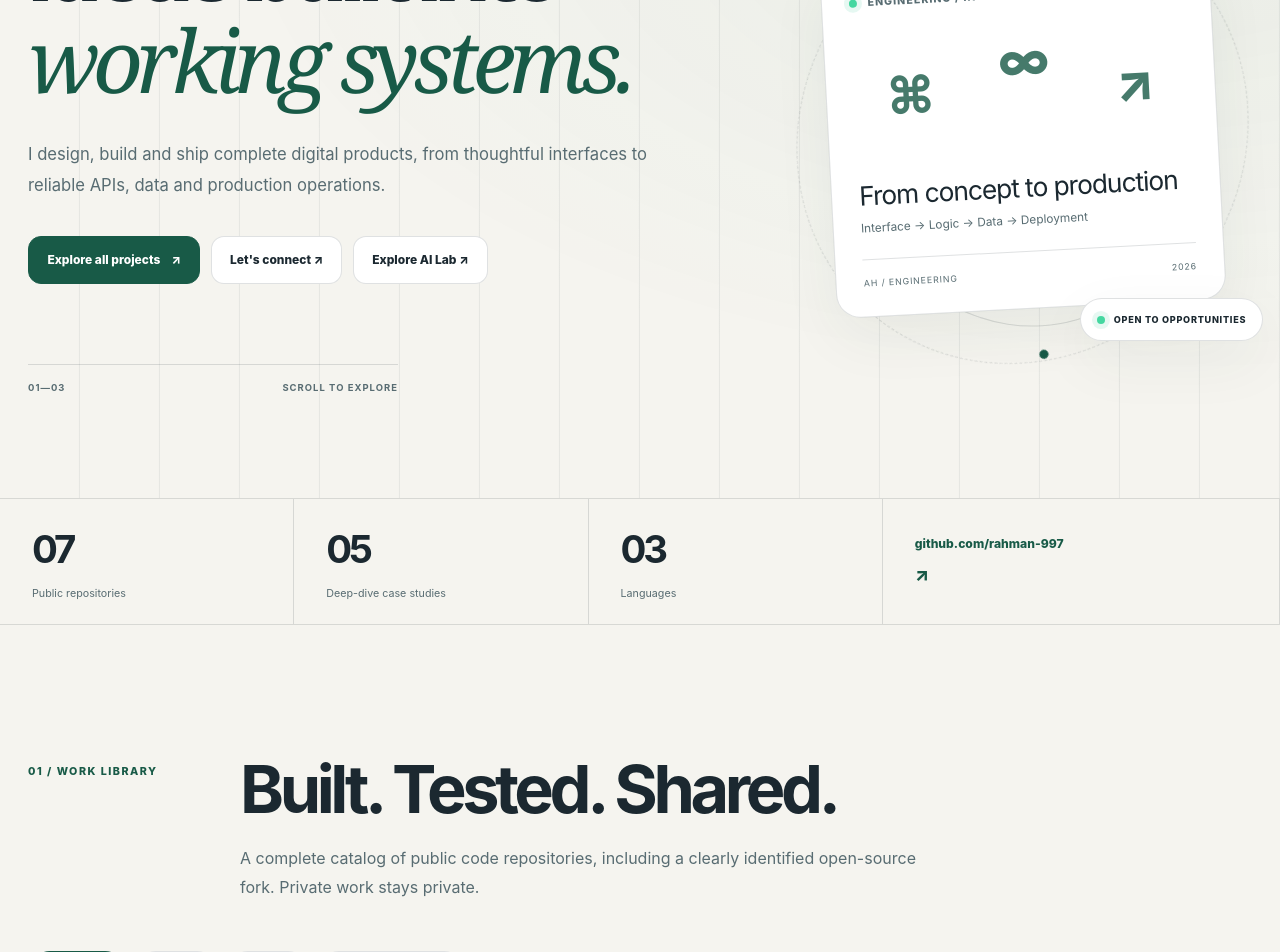
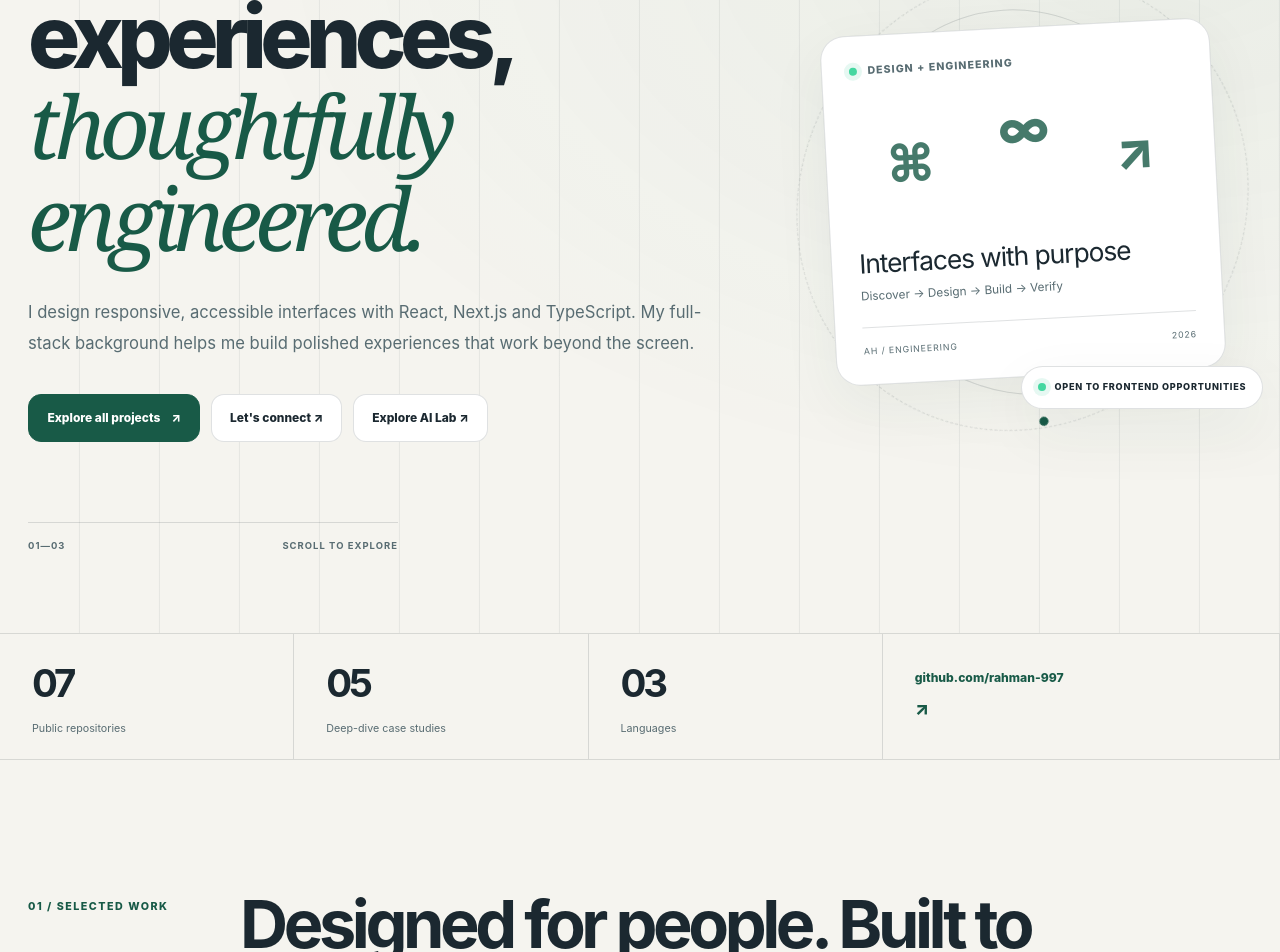
Before and after one commit to rahman-997/portfolio, a Next.js app: page / in a window 1280 px wide. Shown: the part 340-1292 px from the top of the page. Built offline with nearby package versions, Linux system fonts and the light colour scheme.

Commit message:
feat(i18n): frontend-first copy in English Arabic and Turkish

```diff
--- a/app/experience/locale.ts
+++ b/app/experience/locale.ts
@@ -4,29 +4,29 @@ export const localeHome = (locale: Locale) => locale === "en" ? "/" : `/${locale
 
 export const TEXT = {
   en: {
-    skip: "Skip to content", role: "Software Engineer · Full-Stack Developer",
+    skip: "Skip to content", role: "Frontend Engineer · UI/UX Designer",
     navWork: "Projects", navAtlas: "AI Lab", navAbout: "About", navResume: "Résumé",
-    hello: "Independent software engineering / Istanbul, Türkiye", heroTop: "Ideas built into",
-    heroBottom: "working systems.", heroLead: "I design, build and ship complete digital products, from thoughtful interfaces to reliable APIs, data and production operations.",
+    hello: "Frontend engineering & product design / Istanbul, Türkiye", heroTop: "Digital experiences,",
+    heroBottom: "thoughtfully engineered.", heroLead: "I design responsive, accessible interfaces with React, Next.js and TypeScript. My full-stack background helps me build polished experiences that work beyond the screen.",
     workButton: "Explore all projects", contactButton: "Let's connect", scrollLabel: "SCROLL TO EXPLORE",
-    dashboard: "ENGINEERING / IN MOTION", visualTitle: "From concept to production",
-    visualDetail: "Interface → Logic → Data → Deployment", availability: "OPEN TO OPPORTUNITIES",
+    dashboard: "DESIGN + ENGINEERING", visualTitle: "Interfaces with purpose",
+    visualDetail: "Discover → Design → Build → Verify", availability: "OPEN TO FRONTEND OPPORTUNITIES",
     metricProjects: "Public repositories", metricStudies: "Deep-dive case studies", metricLanguages: "Languages",
     atlasEyebrow: "INTERACTIVE SYSTEMS", atlasTitle: "Explore the engineering beneath the surface.",
-    projectEyebrow: "01 / WORK LIBRARY", projectTitle: "Built. Tested. Shared.",
-    projectLead: "A complete catalog of public code repositories, including a clearly identified open-source fork. Private work stays private.",
+    projectEyebrow: "01 / SELECTED WORK", projectTitle: "Designed for people. Built to work.",
+    projectLead: "Explore real frontend products, multilingual dashboards, PWAs and the architecture behind them. The public source catalog includes a clearly labeled upstream fork; private work stays private.",
     filterAll: "All projects", filterProduct: "Products", filterBackend: "Backend", filterTools: "Tools & open source",
     caseStudy: "Case study (EN)", live: "Live demo", source: "Source code", fork: "Open-source fork",
     original: "Original project", noDemo: "Code repository", projectCount: "projects",
-    systemEyebrow: "02 / APPROACH", systemTitle: "Make the whole journey dependable.",
-    systemLead: "A polished interface is only the beginning. I connect it to maintainable services, clear data ownership and useful automated tests.",
+    systemEyebrow: "02 / APPROACH", systemTitle: "Thoughtful interfaces. Reliable engineering.",
+    systemLead: "I start with accessible, responsive design and clear interactions, then connect the experience to maintainable services and useful automated checks.",
     systemCards: [
       {title:"Experience",text:"Accessible, fast interfaces built for real people and real devices."},
       {title:"Architecture",text:"Explicit boundaries across APIs, data, queues and system behavior."},
       {title:"Verification",text:"Tests, security checks and production monitoring that keep work trustworthy."}
     ],
     aboutEyebrow: "03 / ABOUT", aboutTitle: "Curiosity meets engineering discipline.",
-    aboutText: "I'm Abdulrahman Hajar, a software engineer and Computer Engineering student at Nişantaşı University in Istanbul. I work across frontend, backend, AI integrations and reliability, with an emphasis on products that do more than look good.",
+    aboutText: "I'm Abdulrahman Hajar, a frontend-focused software engineer and Computer Engineering student at Nişantaşı University in Istanbul. I build carefully crafted React experiences and support them with full-stack engineering, accessibility and testing.",
     aboutNote: "Computer Engineering · Nişantaşı University",
     endTitle: "Have an idea worth building?", endText: "Explore the code, see the live products or connect to discuss engineering opportunities.",
     github: "GitHub profile", linkedIn: "Connect on LinkedIn", top: "Back to top",
@@ -35,29 +35,29 @@ export const TEXT = {
     otherLocaleNote: "Detailed legacy case studies and résumé remain available in English."
   },
   ar: {
-    skip: "تخطَّ إلى المحتوى", role: "مهندس برمجيات · مطوّر متكامل",
+    skip: "تخطَّ إلى المحتوى", role: "مهندس واجهات أمامية · مصمّم UI/UX",
     navWork: "المشاريع", navAtlas: "مختبر الذكاء الاصطناعي", navAbout: "عني", navResume: "السيرة الذاتية",
-    hello: "هندسة برمجيات مستقلة / إسطنبول، تركيا", heroTop: "أحوّل الأفكار إلى",
-    heroBottom: "أنظمة تعمل فعلاً.", heroLead: "أصمّم وأطوّر وأطلق منتجات رقمية متكاملة، من الواجهات المدروسة إلى واجهات البرمجة والبيانات والأنظمة الإنتاجية الموثوقة.",
+    hello: "تطوير واجهات وتجارب رقمية / إسطنبول، تركيا", heroTop: "أصمّم واجهات جميلة،",
+    heroBottom: "وأبني تجارب تعمل بذكاء.", heroLead: "أطوّر واجهات سريعة ومتجاوبة وسهلة الوصول باستخدام React وNext.js وTypeScript، مع خبرة Full-Stack تضمن تجربة متكاملة لا تقتصر على المظهر.",
     workButton: "استعرض جميع المشاريع", contactButton: "لنتواصل", scrollLabel: "اكتشف المزيد",
-    dashboard: "هندسة / قيد التطوير", visualTitle: "من الفكرة إلى الإطلاق",
-    visualDetail: "واجهة ← منطق العمل ← البيانات ← النشر", availability: "متاح لفرص جديدة",
+    dashboard: "تصميم + هندسة", visualTitle: "واجهات لها هدف",
+    visualDetail: "اكتشاف ← تصميم ← تطوير ← تحقق", availability: "متاح لفرص تطوير الواجهات",
     metricProjects: "مستودعات عامة", metricStudies: "دراسات تقنية مفصلة", metricLanguages: "لغات",
     atlasEyebrow: "أنظمة تفاعلية", atlasTitle: "اكتشف الهندسة التي تقف خلف التجربة.",
-    projectEyebrow: "01 / مكتبة الأعمال", projectTitle: "مشاريع حقيقية. وكود متاح.",
-    projectLead: "معرض لجميع مستودعات الكود العامة، مع تمييز المشاريع الأصلية عن النسخ المتفرعة من المصادر المفتوحة. تبقى المشاريع الخاصة غير منشورة.",
+    projectEyebrow: "01 / أعمال مختارة", projectTitle: "تجارب للناس. وتنفيذ هندسي متقن.",
+    projectLead: "منتجات ويب ولوحات بيانات متعددة اللغات وتطبيقات PWA، مع الكود العام ودراسات التنفيذ. النسخ المتفرعة مميّزة بوضوح والمشاريع الخاصة لا تُنشر.",
     filterAll: "كل المشاريع", filterProduct: "المنتجات", filterBackend: "الخلفية", filterTools: "الأدوات والمصادر المفتوحة",
     caseStudy: "دراسة المشروع (EN)", live: "التجربة الحية", source: "الكود المصدري", fork: "نسخة متفرعة مفتوحة المصدر",
     original: "مشروع أصلي", noDemo: "مستودع المشروع", projectCount: "مشاريع",
-    systemEyebrow: "02 / طريقة العمل", systemTitle: "أهتم برحلة المنتج كاملة.",
-    systemLead: "الواجهة الجميلة مجرد البداية. أربطها بخدمات قابلة للصيانة وملكية واضحة للبيانات واختبارات تلقائية مفيدة.",
+    systemEyebrow: "02 / طريقة العمل", systemTitle: "واجهات مدروسة. وهندسة موثوقة.",
+    systemLead: "أبدأ بتجربة مستخدم متجاوبة وسهلة الوصول، وأربطها بخدمات قابلة للصيانة واختبارات فعلية.",
     systemCards: [
       {title:"التجربة",text:"واجهات سريعة وسهلة الوصول، مصممة لأشخاص وأجهزة حقيقية."},
       {title:"الهندسة",text:"حدود واضحة بين واجهات البرمجة والبيانات والمهام الخلفية."},
       {title:"التحقق",text:"اختبارات وفحوص أمان ومراقبة للإنتاج تمنح النتائج مصداقية."}
     ],
     aboutEyebrow: "03 / نبذة", aboutTitle: "فضول تقني وانضباط هندسي.",
-    aboutText: "أنا عبدالرحمن حجار، مهندس برمجيات وطالب هندسة حاسوب في جامعة نيشانتاشي في إسطنبول. أعمل على الواجهات والخدمات الخلفية وتكاملات الذكاء الاصطناعي وموثوقية الأنظمة، مع التركيز على المنتجات التي تتجاوز المظهر الجميل.",
+    aboutText: "أنا عبد الرحمن حجار، مهندس برمجيات متخصص بتطوير الواجهات الأمامية وطالب هندسة حاسوب في جامعة نيشانتاشي بإسطنبول. أهتم بتجربة المستخدم وإمكانية الوصول، وأستخدم خبرتي Full-Stack لبناء منتجات متماسكة وقابلة للاختبار.",
     aboutNote: "هندسة الحاسوب · جامعة نيشانتاشي",
     endTitle: "عندك فكرة تستحق التنفيذ؟", endText: "استكشف الكود، جرّب المنتجات أو تواصل معي لمناقشة فرص هندسة البرمجيات.",
     github: "حساب GitHub", linkedIn: "تواصل عبر LinkedIn", top: "العودة للأعلى",
@@ -66,29 +66,29 @@ export const TEXT = {
     otherLocaleNote: "دراسات الحالة التقنية السابقة والسيرة الذاتية متوفرة بالإنجليزية."
   },
   tr: {
-    skip: "İçeriğe geç", role: "Yazılım Mühendisi · Full-Stack Geliştirici",
+    skip: "İçeriğe geç", role: "Frontend Mühendisi · UI/UX Tasarımcısı",
     navWork: "Projeler", navAtlas: "Yapay Zekâ Lab", navAbout: "Hakkımda", navResume: "Özgeçmiş",
-    hello: "Bağımsız yazılım mühendisliği / İstanbul, Türkiye", heroTop: "Fikirleri çalışan",
-    heroBottom: "sistemlere dönüştürüyorum.", heroLead: "Düşünülmüş arayüzlerden güvenilir API'lere, veri altyapılarına ve canlı operasyonlara kadar uçtan uca dijital ürünler tasarlıyor, geliştiriyor ve yayımlıyorum.",
+    hello: "Frontend geliştirme ve ürün tasarımı / İstanbul, Türkiye", heroTop: "Özenle tasarlanmış",
+    heroBottom: "dijital deneyimler.", heroLead: "React, Next.js ve TypeScript ile duyarlı, erişilebilir arayüzler geliştiriyorum. Full-stack deneyimimle tasarımın arkasındaki sistemi de sağlam kuruyorum.",
     workButton: "Tüm projeleri keşfet", contactButton: "İletişime geç", scrollLabel: "KEŞFETMEK İÇİN KAYDIR",
-    dashboard: "MÜHENDİSLİK / CANLI", visualTitle: "Fikirden üretime",
-    visualDetail: "Arayüz → İş mantığı → Veri → Dağıtım", availability: "FIRSATLARA AÇIK",
+    dashboard: "TASARIM + MÜHENDİSLİK", visualTitle: "Amaca yönelik arayüzler",
+    visualDetail: "Keşfet → Tasarla → Geliştir → Doğrula", availability: "FRONTEND FIRSATLARINA AÇIK",
     metricProjects: "Herkese açık depolar", metricStudies: "Teknik proje incelemeleri", metricLanguages: "Dil",
     atlasEyebrow: "ETKİLEŞİMLİ SİSTEMLER", atlasTitle: "Deneyimin arkasındaki mühendisliği keşfedin.",
-    projectEyebrow: "01 / PROJE KÜTÜPHANESİ", projectTitle: "Geliştirildi. Test edildi. Paylaşıldı.",
-    projectLead: "Açık kaynak fork'u açıkça belirtilmiş tüm herkese açık kod depoları. Özel çalışmalar gizli tutulur.",
+    projectEyebrow: "01 / SEÇİLİ ÇALIŞMALAR", projectTitle: "İnsan odaklı tasarım. Çalışan ürünler.",
+    projectLead: "Çok dilli panoları, PWA deneyimlerini ve teknik altyapıyı keşfedin. Açık kaynak fork'u açıkça belirtilir; özel projeler gizli kalır.",
     filterAll: "Tüm projeler", filterProduct: "Ürünler", filterBackend: "Backend", filterTools: "Araçlar ve açık kaynak",
     caseStudy: "Teknik inceleme (EN)", live: "Canlı demo", source: "Kaynak kod", fork: "Açık kaynak fork'u",
     original: "Özgün proje", noDemo: "Kod deposu", projectCount: "proje",
-    systemEyebrow: "02 / YAKLAŞIM", systemTitle: "Tüm sürecin güvenilir olmasını sağlıyorum.",
-    systemLead: "İyi bir arayüz yalnızca başlangıç. Bakımı kolay servisleri, net veri sahipliğini ve anlamlı otomatik testleri bir araya getiriyorum.",
+    systemEyebrow: "02 / YAKLAŞIM", systemTitle: "Özenli arayüzler. Güvenilir mühendislik.",
+    systemLead: "Erişilebilir ve duyarlı bir arayüzle başlayıp deneyimi sürdürülebilir servisler ve otomatik testlerle destekliyorum.",
     systemCards: [
       {title:"Deneyim",text:"Gerçek insanlara ve cihazlara yönelik erişilebilir, hızlı arayüzler."},
       {title:"Mimari",text:"API, veri, kuyruk ve sistem davranışlarında açık sorumluluklar."},
       {title:"Doğrulama",text:"Güvenilir teslimatlar için testler, güvenlik denetimleri ve üretim izlemesi."}
     ],
     aboutEyebrow: "03 / HAKKIMDA", aboutTitle: "Merak, mühendislik disipliniyle buluşuyor.",
-    aboutText: "Ben Abdulrahman Hajar. İstanbul Nişantaşı Üniversitesi'nde Bilgisayar Mühendisliği öğrencisiyim ve yazılım geliştiriyorum. Ön yüz, backend, yapay zekâ entegrasyonları ve güvenilir sistemler üzerinde çalışıyor; güzel görünmenin ötesine geçen ürünlere odaklanıyorum.",
+    aboutText: "Ben Abdulrahman Hajar. İstanbul Nişantaşı Üniversitesi'nde Bilgisayar Mühendisliği öğrencisi ve frontend odaklı yazılım geliştiricisiyim. React arayüzleri, erişilebilirlik, kullanıcı deneyimi ve uçtan uca ürün mühendisliği üzerine çalışıyorum.",
     aboutNote: "Bilgisayar Mühendisliği · Nişantaşı Üniversitesi",
     endTitle: "Geliştirilmeye değer bir fikriniz mi var?", endText: "Kodu inceleyin, canlı ürünleri deneyin veya yazılım mühendisliği fırsatlarını konuşmak için iletişime geçin.",
     github: "GitHub profili", linkedIn: "LinkedIn'de iletişim", top: "Başa dön",
```
